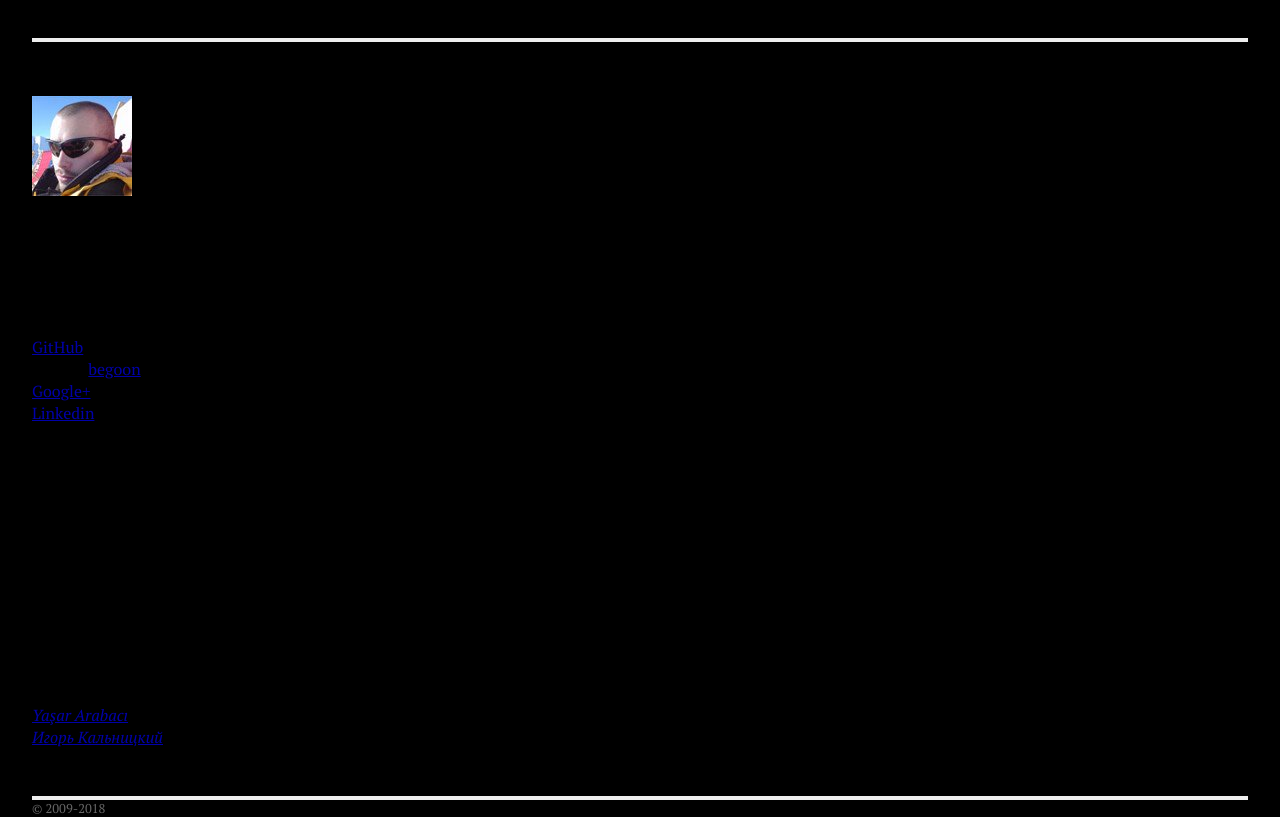
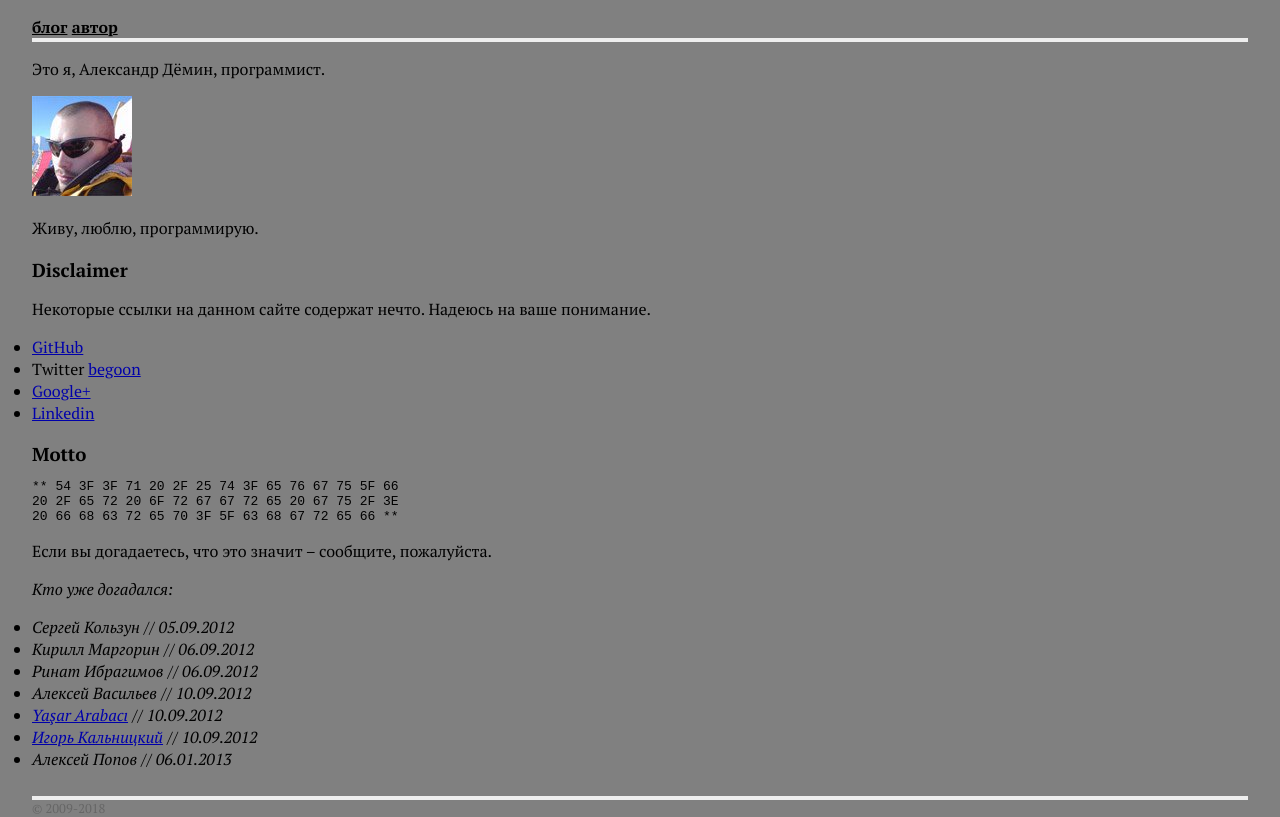
Before and after one commit to Gitokot/Gitokot.github.io, a plain HTML site: page about/index.html in a window 1280 px wide. Drawn offline with Linux system fonts and the light colour scheme.

Commit message:
Add files via upload
zzz

```diff
--- a/_engine/_site/css/screen.css
+++ b/_engine/_site/css/screen.css
@@ -16,7 +16,7 @@ html, body {
 }
 
 body {
-  background-color: black;
+  background-color: gray;
   font-family: "PT Serif", "Georgia", "Helvetica Neue", Arial, sans-serif;
   text-align: center;
 }
--- a/css/screen.css
+++ b/css/screen.css
@@ -16,7 +16,7 @@ html, body {
 }
 
 body {
-  background-color: black;
+  background-color: gray;
   font-family: "PT Serif", "Georgia", "Helvetica Neue", Arial, sans-serif;
   text-align: center;
 }
--- a/js/russian/search_loader.js
+++ b/js/russian/search_loader.js
@@ -3,7 +3,7 @@
         var s = document.createElement('script');
         s.type = 'text/javascript';
         s.async = true;
-        s.src = '/js/' + language + '/search.js?2019-03-01T21:04:32+03:00';
+        s.src = '/js/' + language + '/search.js?2019-03-01T22:48:38+03:00';
         var x = document.getElementsByTagName('script')[0];
         x.parentNode.insertBefore(s, x);
     }
```
